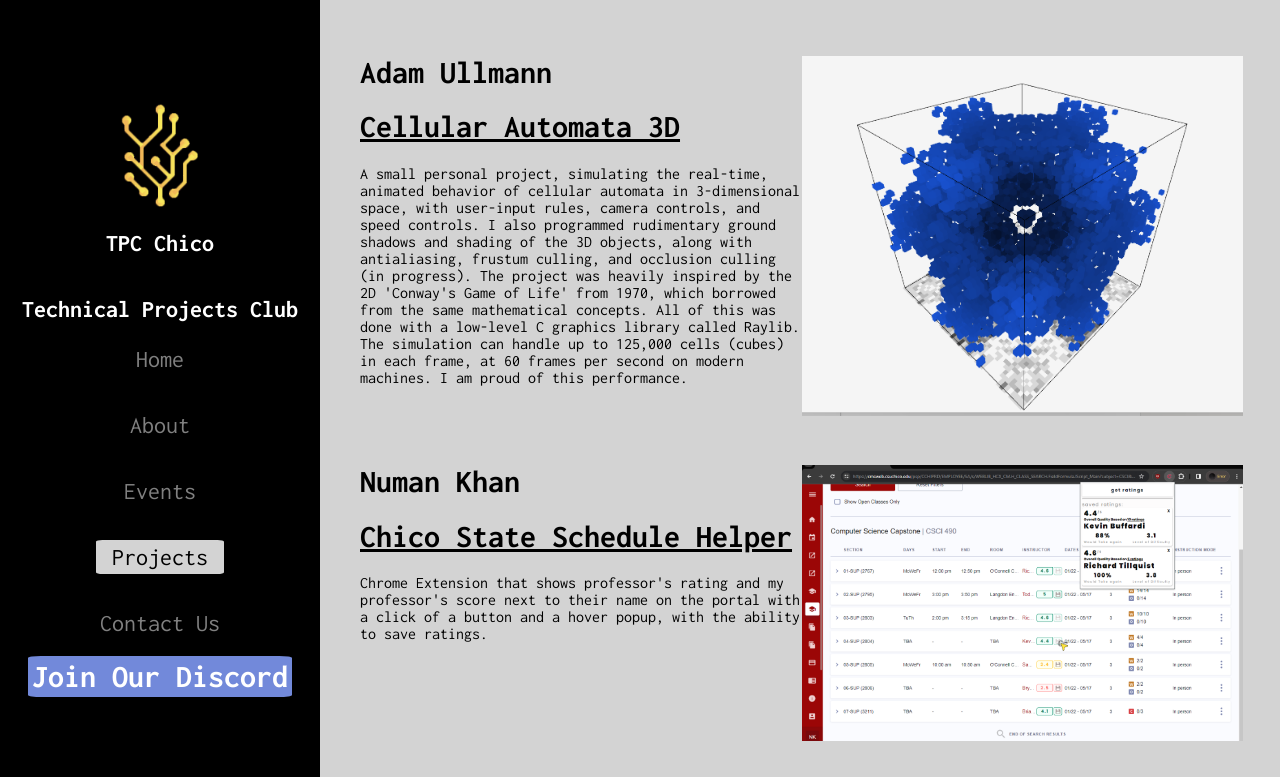
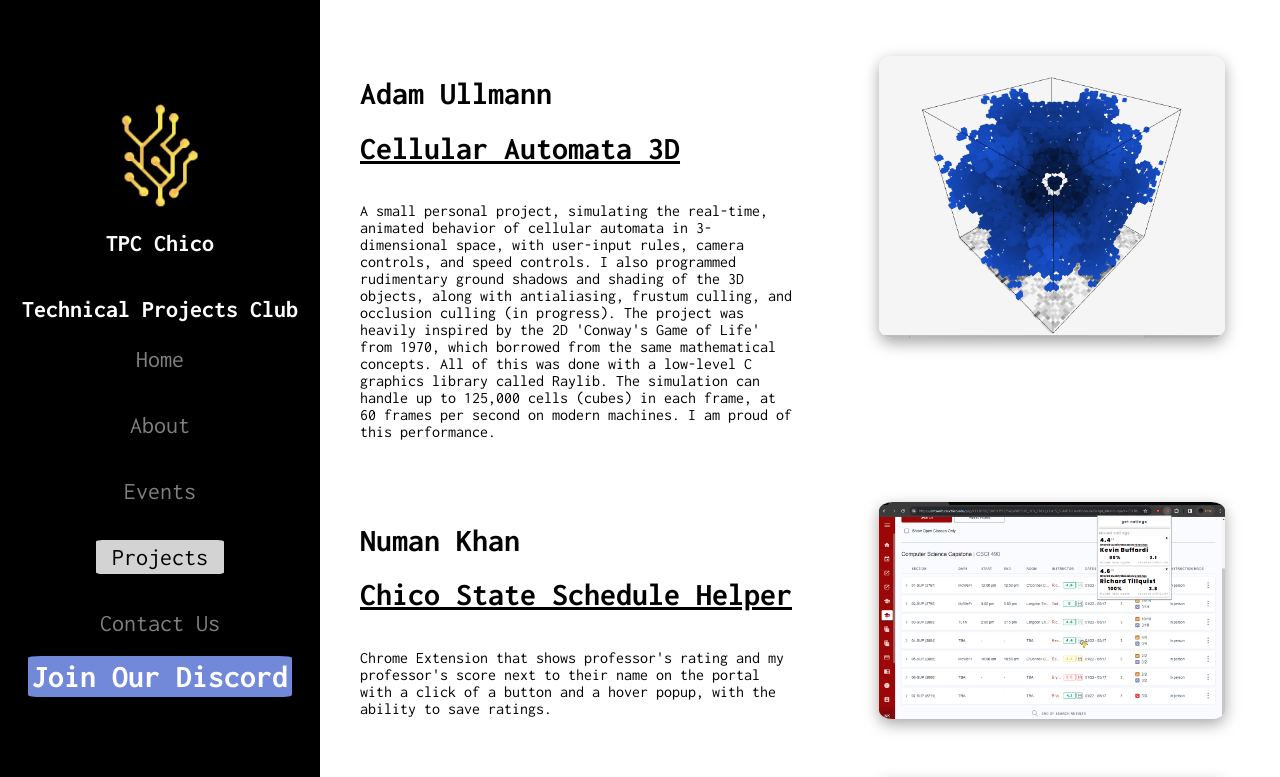
Before and after one commit to Slam210/TPC-Chico, a React (Create React App) app: page /Projects in a window 1280 px wide. Shown: the top 777 px of the page. Built offline with nearby package versions, Linux system fonts and the light colour scheme.

Commit message:
Made changes to fonts, spacing, image sizes, etc. based on club requests.

```diff
--- a/src/CSS/About.css
+++ b/src/CSS/About.css
@@ -9,11 +9,11 @@
 .aboutTitle {
     font-size: xx-large;
     text-align: center;
-    font-weight: 400;
+    font-weight: 600;
 }
 
 .aboutDescription {
     font-size: large;
     text-align: left;
-    font-weight: 300;
+    font-weight: 400;
 }
--- a/src/CSS/App.css
+++ b/src/CSS/App.css
@@ -1,4 +1,4 @@
 body {
-    background: #d3d3d3;
+    background: white;
     font-family: 'Inconsolata', sans-serif;
 }
--- a/src/CSS/Contact.css
+++ b/src/CSS/Contact.css
@@ -19,7 +19,7 @@
     margin-bottom: 20px;
     border: 1px solid #ddd;
     border-radius: 8px;
-    background-color: #fff;
+    background-color: #E5E4E2;
   }
 
   .contactCard h2 {
--- a/src/CSS/Events.css
+++ b/src/CSS/Events.css
@@ -5,18 +5,18 @@
     overflow-y: auto;
     height: 100%;
     top: 10%;
-    font-weight: 300px;
+    font-weight: 400px;
 }
 
 .react-calendar {
-    width: 60%;
+    width: 97%;
     max-width: 100%;
     background: #E5E4E2;
     border: 1px solid #a0a096;
     line-height: 1.125em;
     border-radius: 3%;
     overflow: hidden;
-    margin-left: 24%;
+    margin-left: 3%;
     margin-bottom: 5%;
 }
 
--- a/src/CSS/HomePage.css
+++ b/src/CSS/HomePage.css
@@ -9,10 +9,10 @@
 
 .homePageTitle {
     font-size: xx-large;
-    font-weight: 400;
+    font-weight: 600;
 }
 
 .homePageDescription {
     font-size: large;
-    font-weight: 300;
+    font-weight: 400;
 }
--- a/src/CSS/NavBar.css
+++ b/src/CSS/NavBar.css
@@ -7,7 +7,7 @@
   justify-content: center;
   align-items: center;
   position: fixed;
-  left: 0; /* Position the navigation bar on the left side */
+  left: 0;
   top: 0;
   height: 100%;
   width: 25%;
--- a/src/CSS/Projects.css
+++ b/src/CSS/Projects.css
@@ -3,10 +3,6 @@
     left: 25%;
     max-width: 100%;
     top: 5%;
-}
-
-.ProjectMaker{
-    margin: 0%;
 }
 
 .ProjectElement {
@@ -16,8 +12,19 @@
 }
 
 .ProjectColumn {
-    width: 48%;
+    width: 47%;
     box-sizing: border-box;
+    display: flex;
+    flex-direction: column;
+    height: 100%;
+}
+
+.ProjectImage {
+    max-width: 100%;
+    max-height: 100%;
+    box-shadow: rgba(0, 0, 0, 0.35) 0px 5px 15px;
+    border-radius: 4%;
+    margin-left: 20%;
 }
 
 .ProjectTitle a{
@@ -27,15 +34,6 @@
 
 .ProjectTitle a:hover {
     color: blue;
-}
-
-.ProjectHeader {
-    display: flex;
-    flex-direction: column;
-}
-
-.ProjectImage {
-    max-width: 100%;
 }
 
 @media (max-width: 768px) {
@@ -63,7 +61,3 @@
     max-width: 90%;
     max-height: 90%;
 }
-
-.ProjectDescription {
-    margin-top: 0%;
-}
```
